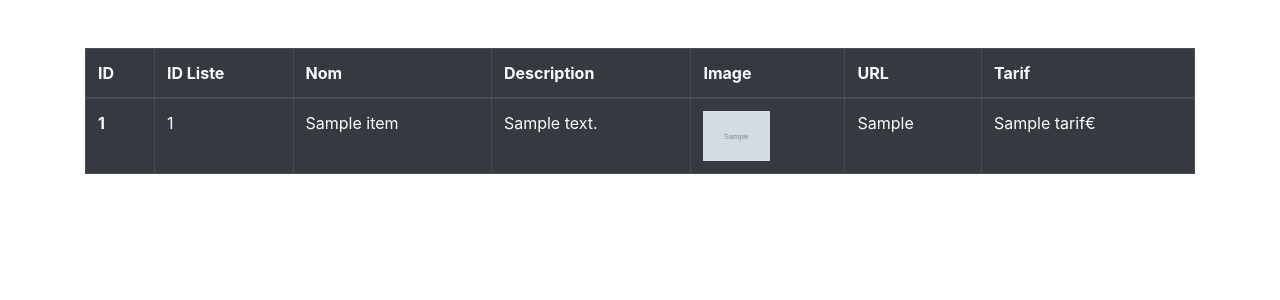
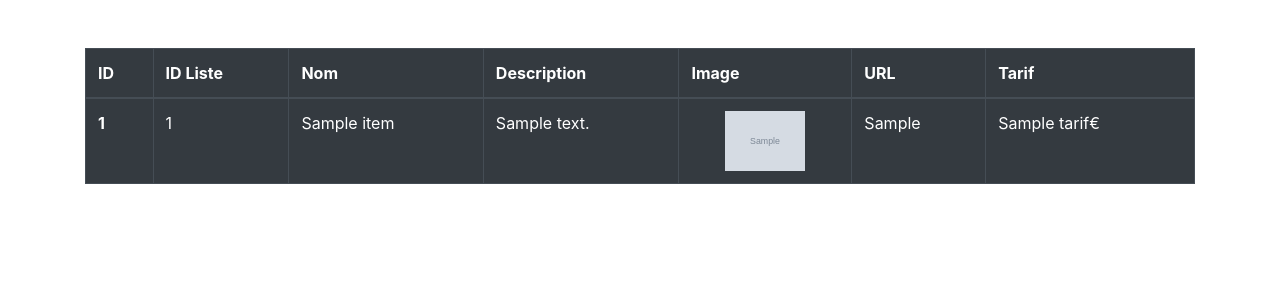
Before and after one commit to juliennoel9/mywishlist, a PHP site: template src/views/liste.phtml in a window 1280 px wide. Shown: the part 56-356 px from the top of the page. Run offline with PHP 8.4, Linux system fonts and the light colour scheme; the template is opened without the code that fills it: most values are stand-ins (such as "Sample title", 1, 10 or a date in 2020); grey boxes marked "Sample" are stand-in pictures.

Commit message:
Image centrée

```diff
--- a/public/css/style.css
+++ b/public/css/style.css
@@ -3,6 +3,6 @@
     scrollbar-color: rgba(130, 130, 130, .6) rgba(79, 87, 94, 1);
 }
 
-img {
-    height: 50px;
+table tbody tr td img {
+    max-height: 60px;
 }
--- a/src/views/liste.phtml
+++ b/src/views/liste.phtml
@@ -19,7 +19,7 @@
                 <td><?= $item->liste_id ?></td>
                 <td><?= $item->nom ?></td>
                 <td><?= $item->descr ?></td>
-                <td><img src="/public/images/<?= $item->img ?>"></td>
+                <td class="text-center"><img src="/public/images/<?= $item->img ?>"></td>
                 <td><?= $item->ur ?></td>
                 <td><?= $item->tarif ?>€</td>
             </tr>
```
